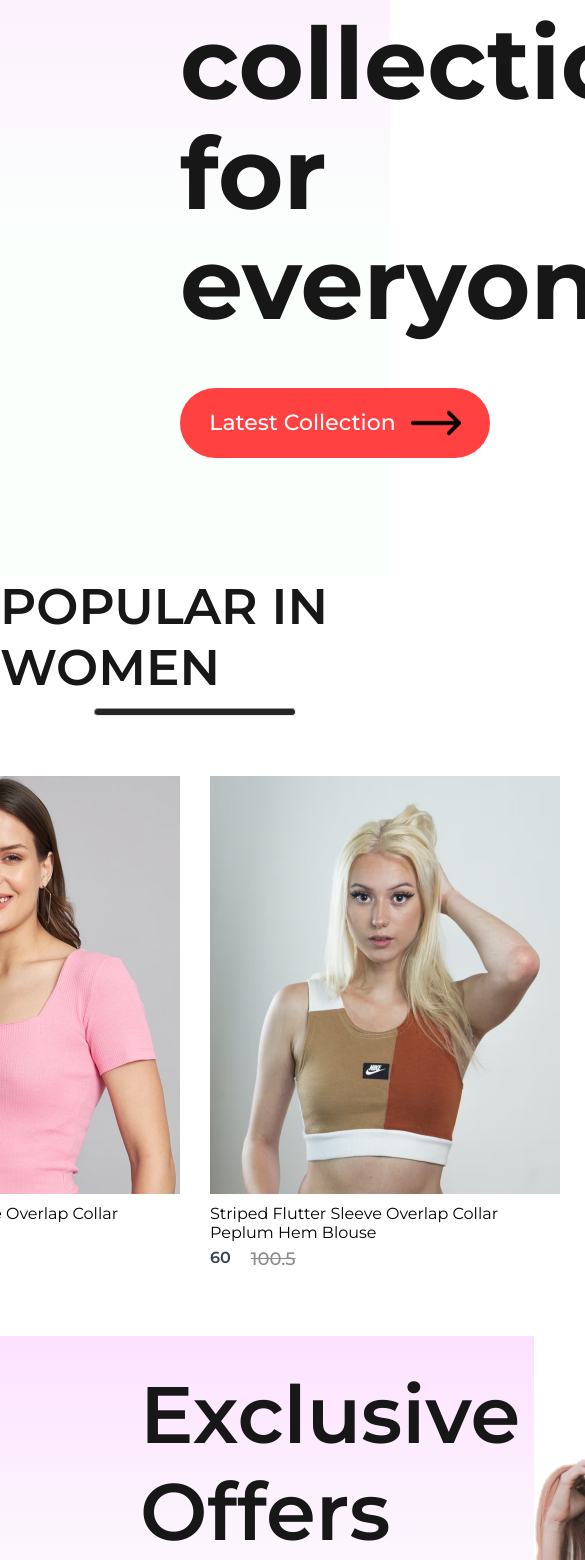
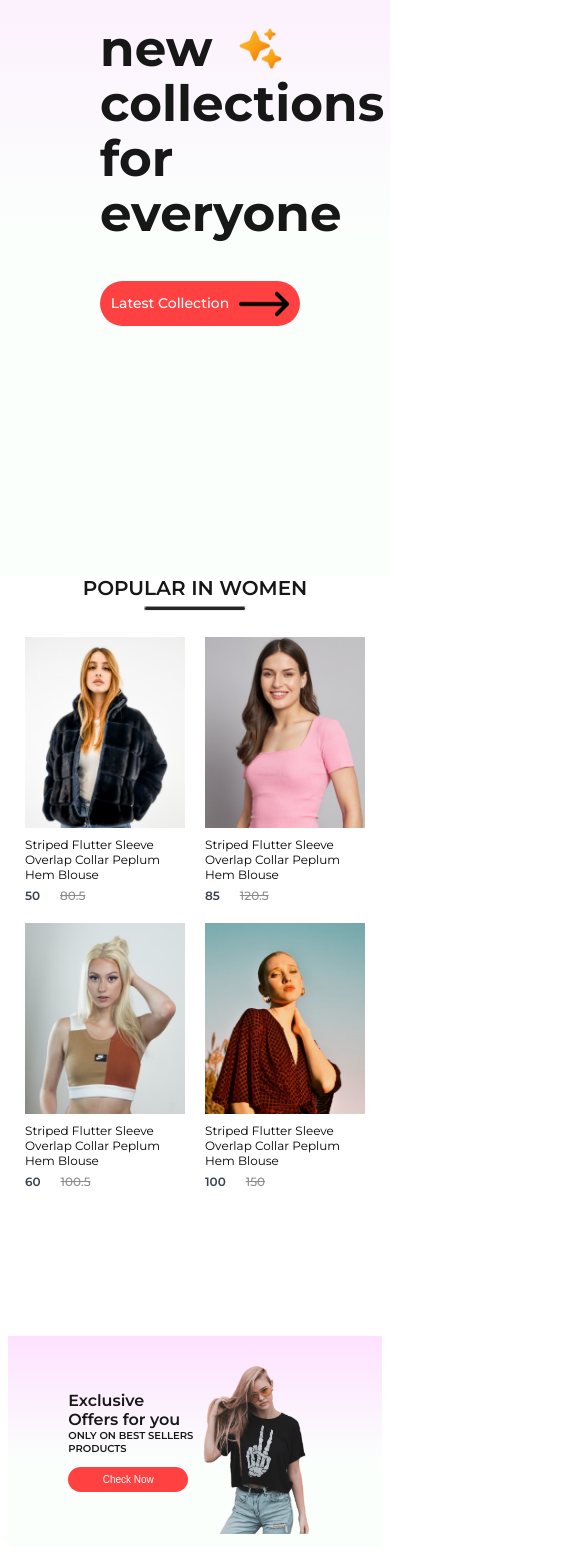
Before and after one commit to stautisabela/ecommerce-sample, a React (Create React App) app in the folder client/: page / in a window 390 px wide. Shown: the part 328-1888 px from the top of the page, 585 px wide, since content can reach past the window. Built offline with nearby package versions, Linux system fonts and the light colour scheme; a web font is replaced by a local one.

Commit message:
Make components responsive

```diff
--- a/client/src/Components/Hero/Hero.css
+++ b/client/src/Components/Hero/Hero.css
@@ -54,3 +54,94 @@
     align-items: center;
     justify-content: center;
 }
+
+@media(max-width:1280px){
+    .hero-left{
+        padding-left: 100px;
+    }
+    .hero-left h2{
+        font-size: 22px;
+    }
+    .hero-left p{
+        font-size: 60px;
+    }
+    .hero-sparkle-icon img{
+        width: 80px;
+    }
+    .hero-latest-btn{
+        gap: 10px;
+        width: 250px;
+        height: 60px;
+        margin-top: 20px;
+        font-size: 18px;
+    }
+    .hero-right img{
+        width: 500px;
+    }
+}
+@media(max-width:1024px){
+    .hero-left{
+        padding-left: 80;
+    }
+    .hero-left h2{
+        font-size: 20px;
+    }
+    .hero-left p{
+        font-size: 50px;
+    }
+    .hero-sparkle-icon img{
+        width: 65px;
+    }
+    .hero-latest-btn{
+        width: 220px;
+        height: 50px;
+        font-size: 16px;
+    }
+    .hero-right img{
+        width: 400px;
+    }
+}
+@media(max-width:800px){
+    .hero-left{
+        padding-left: 30;
+    }
+    .hero-left h2{
+        font-size: 16px;
+    }
+    .hero-left p{
+        font-size: 40px;
+    }
+    .hero-sparkle-icon img{
+        width: 65px;
+    }
+    .hero-latest-btn{
+        width: 175px;
+        height: 40px;
+        font-size: 13px;
+    }
+    .hero-right img{
+        width: 300px;
+    }
+}
+@media(max-width:500px){
+    .hero{
+        flex-direction: column;
+    }
+    .hero-right{
+        display: none;
+    }
+    .hero-left h2{
+        font-size: 18px;
+    }
+    .hero-left p{
+        font-size: 50px;
+    }
+    .hero-sparkle-icon img{
+        width: 55px;
+    }
+    .hero-latest-btn{
+        width: 200px;
+        height: 45px;
+        font-size: 14px;
+    }
+}
--- a/client/src/Components/Item/Item.css
+++ b/client/src/Components/Item/Item.css
@@ -1,5 +1,8 @@
 .item{
-    width: 350px;
+    width: 280px;
+}
+.item img{
+    width: 280px;
 }
 .item p{
     margin: 6px 0px;
@@ -24,3 +27,47 @@
     transform: scale(1.05);
     transition: 0.6s;
 }
+@media(max-width:1280px){
+    .item{
+        width: 220px;
+        font-size: 14px;
+    }
+    .item img{
+        width: 220px;
+    }
+    .item-price-old{
+        font-size: 14px;
+    }
+}
+@media(max-width:1024px){
+    .item{
+        width: 170px;
+        font-size: 13px;
+    }
+    .item img{
+        width: 170px;
+    }
+    .item-price-old{
+        font-size: 13px;
+    }
+}
+@media(max-width:800px){
+    .item{
+        width: 120px;
+        font-size: 12px;
+    }
+    .item img{
+        width: 120px;
+    }
+    .item-price-old{
+        font-size: 12px;
+    }
+}
+@media(max-width:500px){
+    .item{
+        width: 160px;
+    }
+    .item img{
+        width: 160px;
+    }
+}
--- a/client/src/Components/Offers/Offers.css
+++ b/client/src/Components/Offers/Offers.css
@@ -45,3 +45,90 @@
     justify-content: flex-end;
     padding-top: 50px;
 }
+@media(max-width:1280px){
+    .offers{
+        padding: 0px 80px;
+        margin-bottom: 120px;
+    }
+    .offers-left h1{
+        font-size: 40px;
+    }
+    .offers-left p{
+        font-size: 18px;
+    }
+    .offers-right img{
+        width: 300px;
+    }
+    .offers-left button{
+        width: 220px;
+        height: 50px;
+        font-size: 18px;
+    }
+    .offers-right{
+        padding-top: 30px;
+    }
+}
+@media(max-width:1024px){
+    .offers{
+        padding: 0px 60px;
+        margin-bottom: 80px;
+        height: 40vh;
+    }
+    .offers-left h1{
+        font-size: 30px;
+    }
+    .offers-left p{
+        font-size: 16px;
+    }
+    .offers-right img{
+        width: 200px;
+    }
+    .offers-left button{
+        width: 160px;
+        height: 40px;
+        font-size: 16px;
+    }
+    .offers-right{
+        padding-top: 10px;
+    }
+}
+@media(max-width:800px){
+    .offers{
+        margin-bottom: 60px;
+    }
+    .offers-left h1{
+        font-size: 22px;
+    }
+    .offers-left p{
+        font-size: 13px;
+    }
+    .offers-right img{
+        width: 180px;
+    }
+    .offers-left button{
+        width: 140px;
+        height: 30px;
+        font-size: 12px;
+    }
+}
+@media(max-width:500px){
+    .offers{
+        height: 25vh;
+        margin-bottom: 50px;
+    }
+    .offers-left h1{
+        font-size: 16px;
+    }
+    .offers-left p{
+        font-size: 10px;
+    }
+    .offers-right img{
+        width: 120px;
+    }
+    .offers-left button{
+        width: 120px;
+        height: 25px;
+        font-size: 10px;
+        margin-top: 12px;
+    }
+}
--- a/client/src/Components/Popular/Popular.css
+++ b/client/src/Components/Popular/Popular.css
@@ -22,3 +22,60 @@
     display: flex;
     gap: 30px;
 }
+@media(max-width:1280px){
+    .popular{
+        height: 70vh;
+    }
+    .popular h1{
+        font-size: 40px;
+    }
+    .popular hr{
+        width: 160px;
+        height: 4px;
+    }
+    .popular-item{
+        gap: 20px;
+        margin-top: 30px;
+    }
+}
+@media(max-width:1024px){
+    .popular{
+        height: 60vh;
+    }
+    .popular h1{
+        font-size: 30px;
+    }
+    .popular hr{
+        width: 120px;
+        height: 3px;
+    }
+    .popular-item{
+        gap: 15px;
+        margin-top: 20px;
+    }
+}
+@media(max-width:800px){
+    .popular{
+        height: 50vh;
+        gap: 6px;
+    }
+    .popular h1{
+        font-size: 20px;
+    }
+    .popular hr{
+        width: 100px;
+    }
+    .popular-item{
+        gap: 5px;
+    }
+}
+@media(max-width:500px){
+    .popular{
+        height: 90vh;
+    }
+    .popular-item{
+        display: grid;
+        grid-template-columns: 1fr 1fr;
+        gap: 20px;
+    }
+}
```
